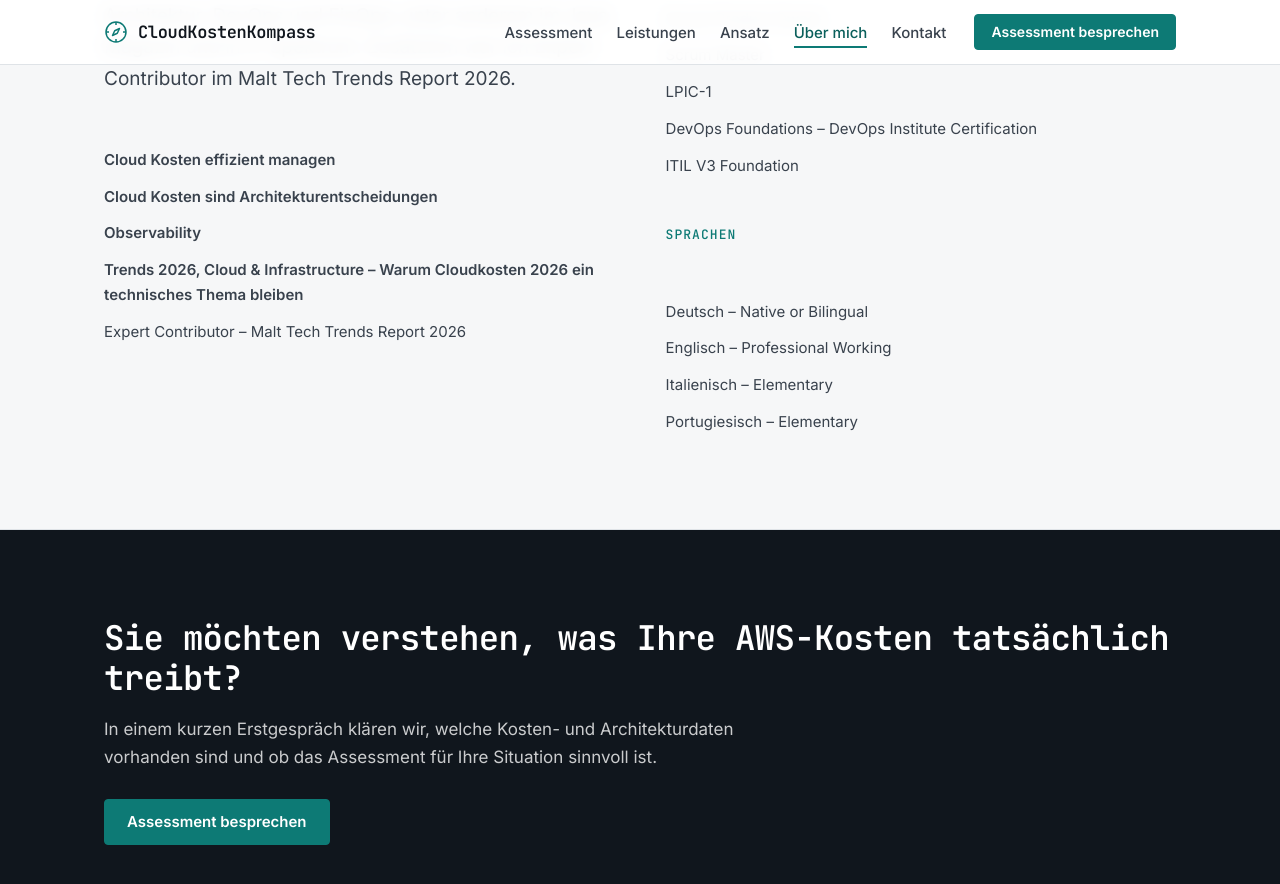
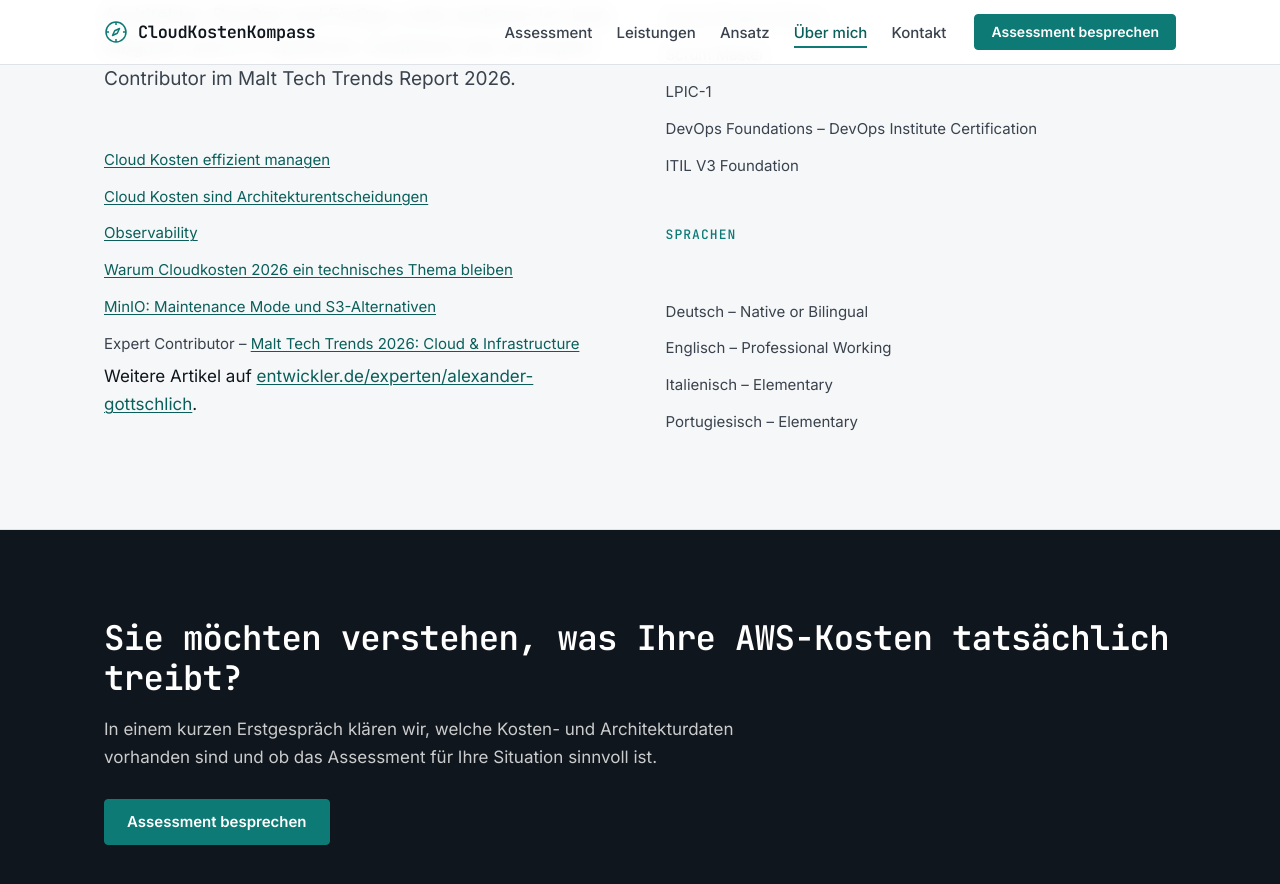
Before and after one commit to AlexanderGottschlich/cloudkostenkompass, a Jekyll site: the page built from ueber-mich.html, in a window 1280 px wide and 900 px high, scrolled down 1781 px. Shown: the top 884 px of the window. Built offline with Jekyll 4.4.1, drawn with Linux system fonts in a browser that asks for light colours.

Commit message:
Über-mich: Publikationen mit echten Quellen-Links; Fonts-Fix (lokale @font-face korrekt eingebettet)

```diff
--- a/ueber-mich.html
+++ b/ueber-mich.html
@@ -106,12 +106,16 @@ description: >-
         </div>
 
         <ul class="meta-list">
-          <li><strong>Cloud Kosten effizient managen</strong></li>
-          <li><strong>Cloud Kosten sind Architekturentscheidungen</strong></li>
-          <li><strong>Observability</strong></li>
-          <li><strong>Trends 2026, Cloud &amp; Infrastructure – Warum Cloudkosten 2026 ein technisches Thema bleiben</strong></li>
-          <li>Expert Contributor – Malt Tech Trends Report 2026</li>
+          <li><a href="https://entwickler.de/cloud/cloud-kosten-effizient-managen" rel="noopener">Cloud Kosten effizient managen</a></li>
+          <li><a href="https://www.sigs.de/artikel/cloud-kosten-sind-architekturentscheidungen/" rel="noopener">Cloud Kosten sind Architekturentscheidungen</a></li>
+          <li><a href="https://www.cologne-intelligence.de/blog/observability" rel="noopener">Observability</a></li>
+          <li><a href="https://www.cologne-intelligence.de/blog/warum-cloud-kosten-2026-ein-technisches-thema-bleiben" rel="noopener">Warum Cloudkosten 2026 ein technisches Thema bleiben</a></li>
+          <li><a href="https://entwickler.de/datenbanken/minio-maintenance-mode-s3-alternativen" rel="noopener">MinIO: Maintenance Mode und S3-Alternativen</a></li>
+          <li>Expert Contributor – <a href="https://www.malt.com/resources/trends/malt-tech-trends/cloud-infra" rel="noopener">Malt Tech Trends 2026: Cloud &amp; Infrastructure</a></li>
         </ul>
+        <p>
+          Weitere Artikel auf <a href="https://entwickler.de/experten/alexander-gottschlich" rel="noopener">entwickler.de/experten/alexander-gottschlich</a>.
+        </p>
       </div>
 
       <div>
```
